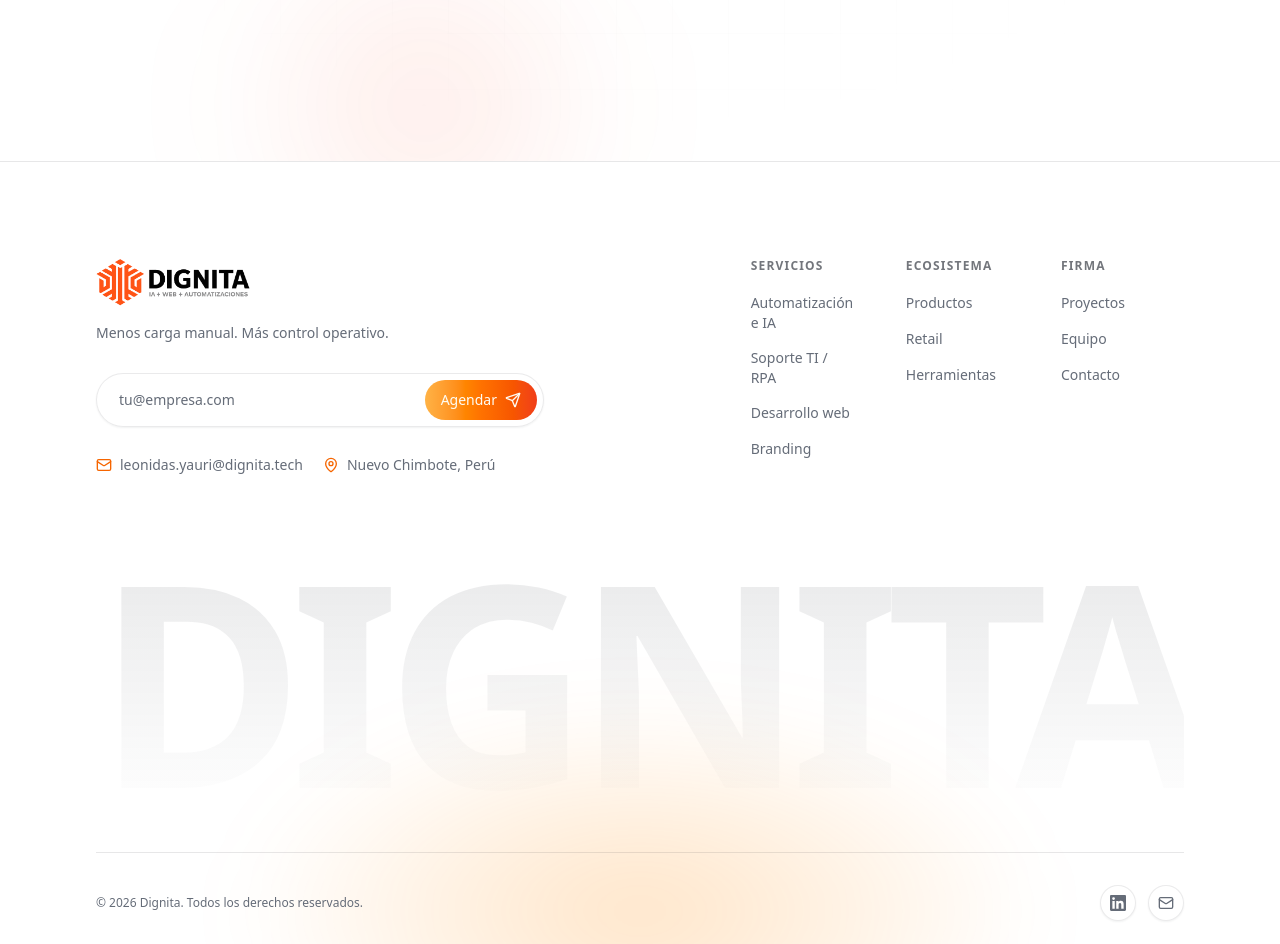
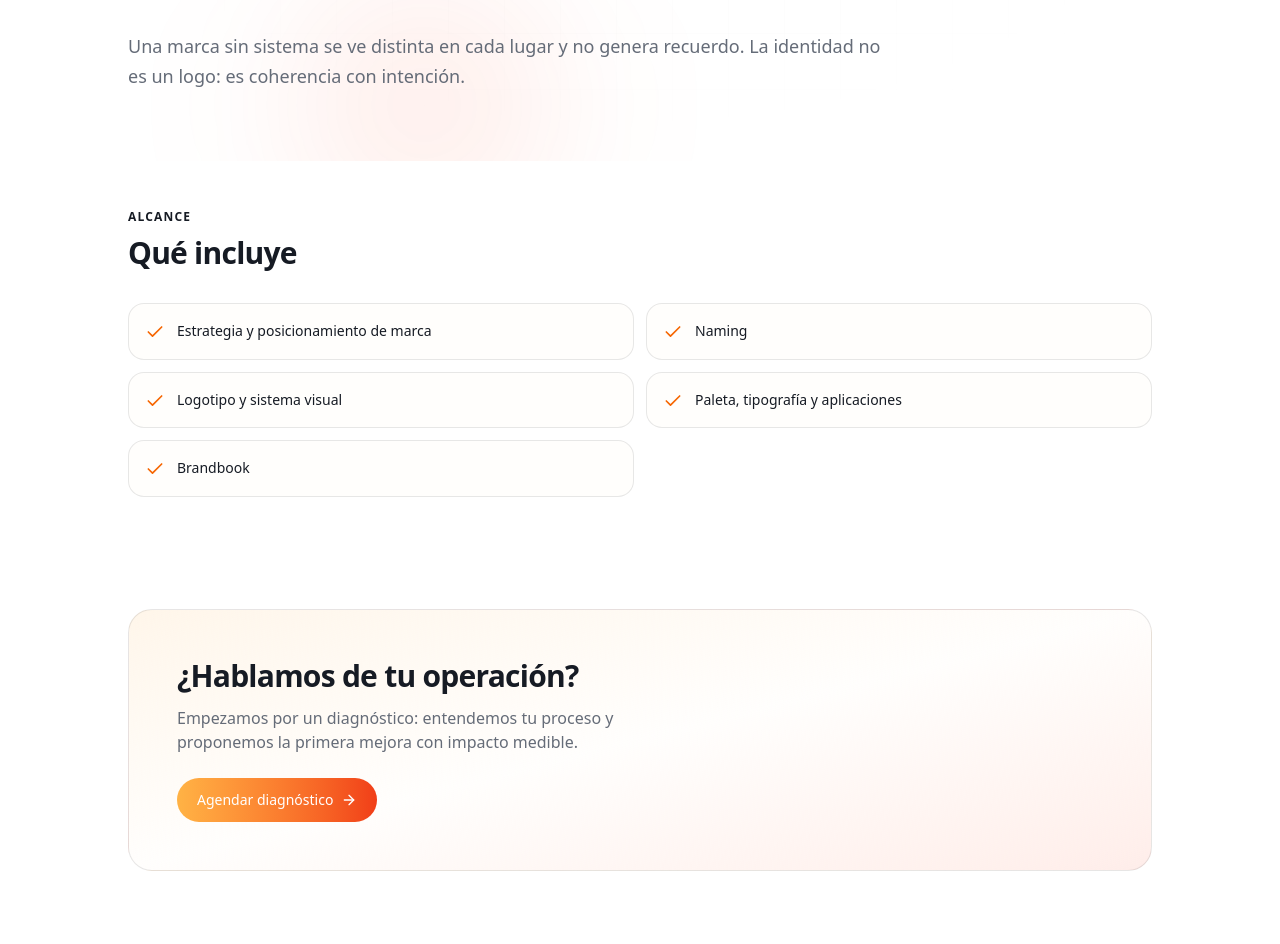
Before and after one commit to DignitaTech/dignita.tech, a Next.js app: page /servicios/branding in a window 1280 px wide. Before the commit this address had no page. Shown: the part 639-1583 px from the top of the page. Built offline with nearby package versions, Linux system fonts and the light colour scheme.

Commit message:
feat: ruta de detalle de servicio /servicios/[slug]

```diff
--- /dev/null
+++ b/src/app/servicios/[slug]/page.tsx
@@ -0,0 +1,152 @@
+import type { Metadata } from "next";
+import Link from "next/link";
+import { notFound } from "next/navigation";
+import { ArrowRight, ArrowUpRight, Check } from "lucide-react";
+import { Reveal } from "@/components/ui/reveal";
+import { ServiceHero } from "@/components/site/service/service-hero";
+import { CaseSection } from "@/components/site/case-study/case-section";
+import { servicios, getService } from "@/lib/ecosystem";
+
+export function generateStaticParams() {
+  return servicios.filter((s) => s.slug).map((s) => ({ slug: s.slug! }));
+}
+
+export async function generateMetadata({
+  params,
+}: {
+  params: Promise<{ slug: string }>;
+}): Promise<Metadata> {
+  const { slug } = await params;
+  const service = getService(slug);
+  if (!service) return {};
+  const description = service.summary ?? service.description;
+  return {
+    title: service.title,
+    description,
+    openGraph: { title: service.title, description },
+  };
+}
+
+export default async function ServicePage({
+  params,
+}: {
+  params: Promise<{ slug: string }>;
+}) {
+  const { slug } = await params;
+  const service = getService(slug);
+  if (!service) notFound();
+
+  const { problem, deliverables, process } = service;
+  const others = servicios.filter((s) => s.slug && s.slug !== slug);
+
+  return (
+    <>
+      <ServiceHero service={service} />
+
+      <main className="px-5 pb-24 sm:px-8">
+        <div className="mx-auto w-full max-w-5xl">
+          {problem ? (
+            <CaseSection kicker="El reto" title="Qué resolvemos">
+              <Reveal>
+                <p className="max-w-3xl text-pretty text-lg leading-relaxed text-muted-foreground">
+                  {problem}
+                </p>
+              </Reveal>
+            </CaseSection>
+          ) : null}
+
+          {deliverables?.length ? (
+            <CaseSection kicker="Alcance" title="Qué incluye">
+              <ul className="grid gap-3 sm:grid-cols-2">
+                {deliverables.map((d, i) => (
+                  <Reveal key={d} delayIndex={i % 2} as="li">
+                    <div className="flex items-start gap-3 rounded-2xl border border-foreground/10 bg-card/60 p-4">
+                      <Check className="mt-0.5 size-5 shrink-0 text-primary" />
+                      <span className="text-sm leading-relaxed">{d}</span>
+                    </div>
+                  </Reveal>
+                ))}
+              </ul>
+            </CaseSection>
+          ) : null}
+
+          {process?.length ? (
+            <CaseSection kicker="Cómo trabajamos" title="El proceso">
+              <ol className="space-y-4">
+                {process.map((step, i) => (
+                  <Reveal key={step.title} delayIndex={i} as="li">
+                    <div className="flex gap-4 rounded-3xl border border-foreground/10 bg-card/60 p-5">
+                      <span className="font-mono text-sm text-primary">
+                        {String(i + 1).padStart(2, "0")}
+                      </span>
+                      <div>
+                        <h3 className="font-semibold tracking-tight">{step.title}</h3>
+                        <p className="mt-1 text-sm leading-relaxed text-muted-foreground">
+                          {step.description}
+                        </p>
+                      </div>
+                    </div>
+                  </Reveal>
+                ))}
+              </ol>
+            </CaseSection>
+          ) : null}
+
+          {/* CTA */}
+          <CaseSection>
+            <Reveal>
+              <div className="relative overflow-hidden rounded-3xl border border-foreground/10 bg-gradient-to-br from-brand-from/12 via-card/60 to-brand-to/10 p-8 sm:p-12">
+                <h2 className="max-w-xl text-balance text-2xl font-semibold tracking-tight sm:text-3xl">
+                  ¿Hablamos de tu operación?
+                </h2>
+                <p className="mt-3 max-w-lg text-muted-foreground">
+                  Empezamos por un diagnóstico: entendemos tu proceso y proponemos la
+                  primera mejora con impacto medible.
+                </p>
+                <Link
+                  href="/contacto"
+                  className="mt-6 inline-flex items-center gap-2 rounded-full bg-gradient-to-r from-brand-from to-brand-to px-5 py-3 text-sm font-medium text-white transition hover:opacity-90"
+                >
+                  Agendar diagnóstico
+                  <ArrowRight className="size-4" />
+                </Link>
+              </div>
+            </Reveal>
+          </CaseSection>
+
+          {/* más servicios */}
+          {others.length ? (
+            <CaseSection kicker="Ecosistema" title="Otros servicios">
+              <div className="grid gap-4 sm:grid-cols-2">
+                {others.map((s, i) => {
+                  const Icon = s.icon;
+                  return (
+                    <Reveal key={s.slug} delayIndex={i % 2}>
+                      <Link
+                        href={`/servicios/${s.slug}`}
+                        className="group flex items-center gap-4 rounded-3xl border border-foreground/10 bg-card/60 p-4 transition hover:border-foreground/20"
+                      >
+                        <div className="flex size-12 shrink-0 items-center justify-center rounded-2xl bg-gradient-to-br from-brand-from/25 to-brand-to/20 text-primary ring-1 ring-foreground/10">
+                          <Icon className="size-6" />
+                        </div>
+                        <div className="min-w-0">
+                          <div className="truncate text-base font-semibold tracking-tight">
+                            {s.title}
+                          </div>
+                          <p className="mt-0.5 line-clamp-1 text-sm text-muted-foreground">
+                            {s.description}
+                          </p>
+                        </div>
+                        <ArrowUpRight className="ml-auto size-5 text-muted-foreground transition group-hover:translate-x-0.5 group-hover:-translate-y-0.5" />
+                      </Link>
+                    </Reveal>
+                  );
+                })}
+              </div>
+            </CaseSection>
+          ) : null}
+        </div>
+      </main>
+    </>
+  );
+}
```
